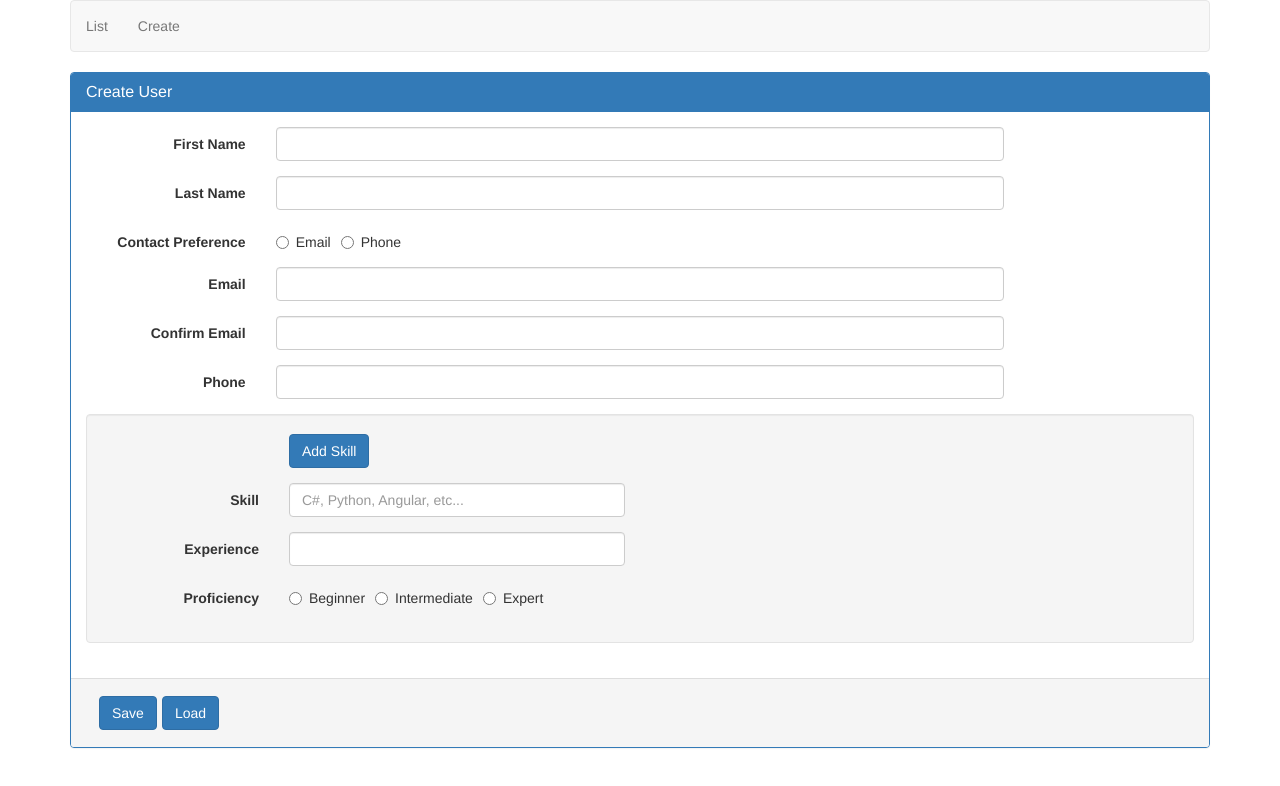
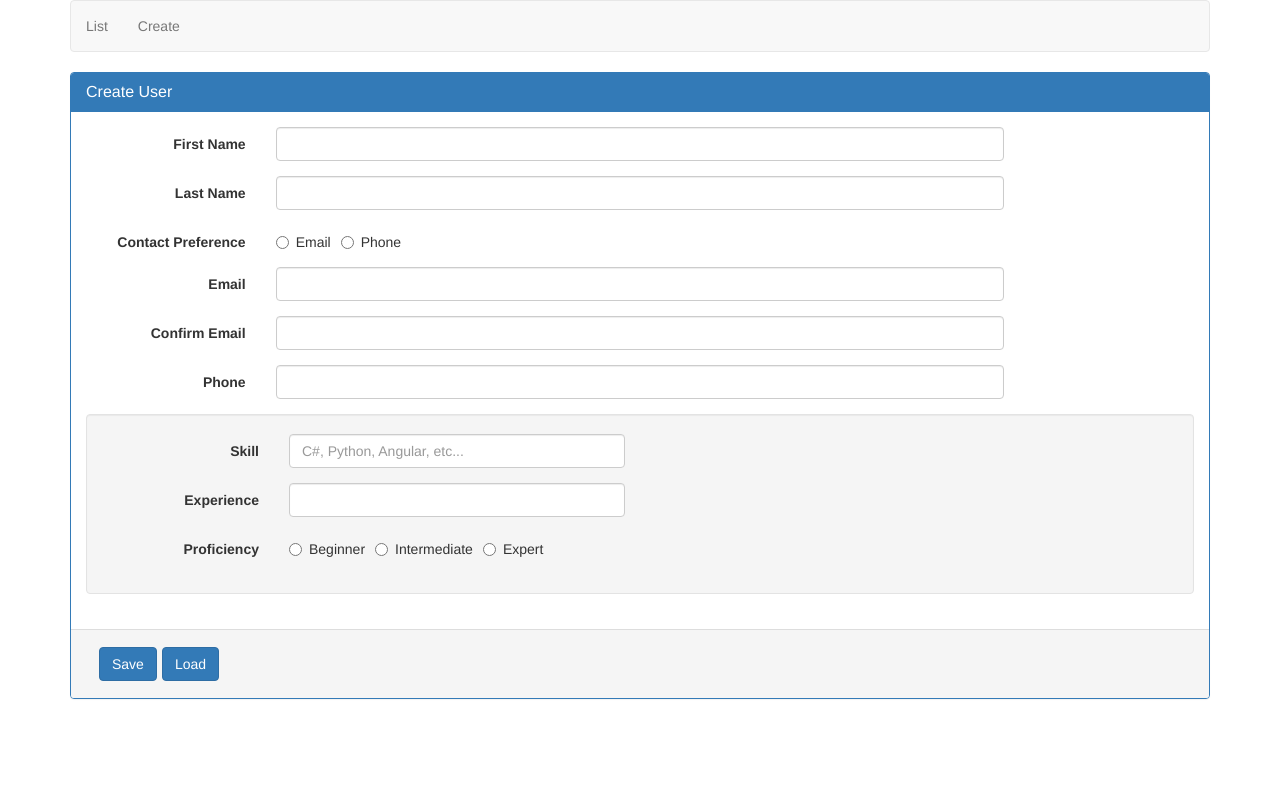
Before and after one commit to adeelbarki/Demo-formValidation-Angular, an Angular app: page /create in a window 1280 px wide. Shown: the top 786 px of the page. Built offline with nearby package versions, Linux system fonts and the light colour scheme.

Commit message:
added validation for email and skills

```diff
--- a/src/app/user/create-user.component.html
+++ b/src/app/user/create-user.component.html
@@ -5,43 +5,33 @@
     </div>
     <div class="panel-body">
 
-      <div class="form-group" [ngClass]="{'has-error': userForm.get('firstName').errors &&
-        (userForm.get('firstName').touched || userForm.get('firstName').dirty)}">
+      <div class="form-group" [ngClass]="{'has-error': formErrors.firstName}">
         <label for="firstName" class="col-sm-2 control-label">First Name</label>
         <div class="col-sm-8">
           <input
             type="text"
+            id="firstName"
             class="form-control"
-            formControlName="firstName">
-          <span class="help-block" *ngIf="userForm.get('firstName').errors &&
-          (userForm.get('firstName').touched || userForm.get('firstName').dirty)">
-            <span *ngIf="userForm.get('firstName').errors.required">
-              First Name is required
-            </span>
-            <span *ngIf="userForm.get('firstName').errors.minlength || userForm.get('firstName').errors.maxlength">
-              Must be greater than 2 and less than 10
-            </span>
+            formControlName="firstName"
+            (blur)="logValidationErrors()">
+          <span class="help-block" *ngIf="formErrors.firstName">
+            {{formErrors.firstName}}
           </span>
 
         </div>
       </div>
 
-      <div class="form-group" [ngClass]="{'has-error': userForm.get('lastName').errors &&
-          (userForm.get('lastName').touched || userForm.get('lastName').dirty)}">
+      <div class="form-group" [ngClass]="{'has-error': formErrors.lastName}">
         <label for="lastName" class="col-sm-2 control-label">Last Name</label>
         <div class="col-sm-8">
           <input
             type="text"
+            id="lastName"
             class="form-control"
-            formControlName="lastName">
-            <span class="help-block" *ngIf="userForm.get('lastName').errors &&
-                (userForm.get('lastName').touched || userForm.get('lastName').dirty)">
-              <span *ngIf="userForm.get('lastName').errors.required">
-                Last Name is required
-              </span>
-              <span *ngIf="userForm.get('lastName').errors.minlength || userForm.get('lastName').errors.maxlength">
-                Must be greater than 2 and less than 10
-              </span>
+            formControlName="lastName"
+            (blur)="logValidationErrors()">
+            <span class="help-block" *ngIf="formErrors.lastName">
+              {{formErrors.lastName}}
             </span>
         </div>
       </div>
@@ -58,17 +48,31 @@
         </div>
       </div>
 
-      <div class="form-group">
+      <div class="form-group" [ngClass]="{'has-error': formErrors.email}">
         <label for="email" class="col-sm-2 control-label">Email</label>
         <div class="col-sm-8">
-          <input type="text" class="form-control">
+          <input
+            type="text"
+            class="form-control"
+            formControlName="email"
+            (blur)="logValidationErrors()">
+          <span class="help-block" *ngIf="formErrors.email">
+            {{formErrors.email}}
+          </span>
         </div>
       </div>
 
-      <div class="form-group">
+      <div class="form-group" [ngClass]="{'has-error': formErrors.confirmEmail}">
         <label for="confirmEmail" class="col-sm-2 control-label">Confirm Email</label>
         <div class="col-sm-8">
-          <input type="text" class="form-control">
+          <input
+            type="text"
+            class="form-control"
+            formControlName="confirmEmail"
+            (blur)="logValidationErrors()">
+            <span class="help-block" *ngIf="formErrors.confirmEmail">
+              {{formErrors.confirmEmail}}
+            </span>
         </div>
       </div>
 
@@ -80,48 +84,80 @@
       </div>
 
       <div class="well">
+        <div formGroupName="skills">
 
-        <div class="form-group">
-          <div class="col-md-offset-2 col-md-4">
-            <button class="btn btn-primary">Add Skill</button>
+          <div class="form-group" [ngClass]="{'has-error': formErrors.skillName}">
+            <label for="skillName" class="col-sm-2 control-label">Skill</label>
+            <div class="col-sm-4">
+              <input
+                type="text"
+                class="form-control"
+                id="skillName"
+                placeholder="C#, Python, Angular, etc..."
+                formControlName="skillName"
+                (blur)="logValidationErrors()">
+                <span class="help-block" *ngIf="formErrors.skillName">
+                  {{formErrors.skillName}}
+                </span>
             </div>
           </div>
 
-        <div class="form-group">
-          <label for="skillName" class="col-sm-2 control-label">Skill</label>
+          <div class="form-group" [ngClass]="{'has-error': formErrors.experienceInYears}">
+            <label for="experienceInYears" class="col-sm-2 control-label">Experience</label>
             <div class="col-sm-4">
-            <input type="text" class="form-control" placeholder="C#, Python, Angular, etc...">
+              <input
+                type="text"
+                class="form-control"
+                formControlName="experienceInYears"
+                (blur)="logValidationErrors()">
+                <span class="help-block" *ngIf="formErrors.experienceInYears">
+                  {{formErrors.experienceInYears}}
+                </span>
             </div>
           </div>
 
-        <div class="form-group">
-          <label for="experienceInYears" class="col-sm-2 control-label">Experience</label>
-          <div class="col-sm-4">
-            <input type="text" class="form-control">
-          </div>
-        </div>
-
-        <div class="form-group">
+          <div class="form-group" [ngClass]="{'has-error': formErrors.proficiency}">
             <label for="proficiency" class="col-md-2 control-label">Proficiency</label>
             <div class="col-md-8">
               <label class="radio-inline">
-              <input type="radio" id="proficiency" value="beginner">Beginner
+                <input
+                  type="radio"
+                  id="proficiency"
+                  value="beginner"
+                  formControlName="proficiency"
+                  (blur)="logValidationErrors()">Beginner
               </label>
               <label class="radio-inline">
-              <input type="radio" id="proficiency" value="intermediate">Intermediate
+                <input
+                  type="radio"
+                  id="proficiency"
+                  value="intermediate"
+                  formControlName="proficiency"
+                  (blur)="logValidationErrors()">Intermediate
               </label>
               <label class="radio-inline">
-              <input type="radio" id="proficiency" value="expert">Expert
+                <input
+                  type="radio"
+                  id="proficiency"
+                  value="expert"
+                  formControlName="proficiency"
+                  (blur)="logValidationErrors()">Expert
               </label>
+              <span class="help-block" *ngIf="formErrors.proficiency">
+                {{formErrors.proficiency}}
+              </span>
+            </div>
           </div>
         </div>
       </div>
     </div>
 
+
+
     <div class="panel-footer">
       <div class="btn btn-toolbar">
         <button class="btn btn-primary">Save</button>
-        <button class="btn btn-primary">Load</button>
+        <button class="btn btn-primary" (click)="onClickLoadData()">Load</button>
       </div>
     </div>
   </div>
--- a/src/app/user/create-user.component.ts
+++ b/src/app/user/create-user.component.ts
@@ -16,10 +16,35 @@ export class CreateUserComponent implements OnInit {
       maxlength: 'Must be less than 10 characters'
     },
     lastName: {
-      required: 'First Name is required',
+      required: 'Last Name is required',
       minlength: 'Must be 2 characters',
       maxlength: 'Must be less than 10 characters'
+    },
+    email: {
+      required: 'Email is required',
+    },
+    confirmEmail: {
+      required: 'Confirm Email is required',
+    },
+    skillName: {
+      required: 'Skill name is required',
+    },
+    experienceInYears: {
+      required: 'Experience is required'
+    },
+    proficiency: {
+      required: 'Proficiency is required'
     }
+  };
+
+  formErrors = {
+    firstName: '',
+    lastName: '',
+    email: '',
+    confirmEmail: '',
+    skillName: '',
+    experienceInYears: '',
+    proficiency: '',
   };
 
   constructor(private fb: FormBuilder) { }
@@ -28,6 +53,41 @@ export class CreateUserComponent implements OnInit {
     this.userForm = this.fb.group({
       firstName: ['', [Validators.required, Validators.minLength(2), Validators.maxLength(10)]],
       lastName: ['', [Validators.required, Validators.minLength(2), Validators.maxLength(10)]],
+      email: ['', Validators.required],
+      confirmEmail: ['', Validators.required],
+      skills: this.fb.group({
+        skillName: ['', Validators.required],
+        experienceInYears: ['', Validators.required],
+        proficiency: ['', Validators.required]
+      })
+    });
+    this.userForm.valueChanges.subscribe(data => {
+      this.logValidationErrors(this.userForm);
     });
   }
+
+  logValidationErrors(group: FormGroup = this.userForm): void {
+    Object.keys(group.controls).forEach((key: string) => {
+      const abstractControl = group.get(key)
+      if (abstractControl instanceof FormGroup) {
+        this.logValidationErrors(abstractControl);
+      } else {
+        this.formErrors[key] = '';
+        if (abstractControl && !abstractControl.valid &&
+            (abstractControl.touched || abstractControl.dirty)) {
+          const messages = this.ValidationMessages[key];
+          for (const errorKey in abstractControl.errors) {
+            if (errorKey) {
+              this.formErrors[key] += messages[errorKey] + '';
+            }
+          }
+        }
+      }
+    });
+  }
+
+  onClickLoadData(): void {
+    this.logValidationErrors(this.userForm);
+    console.log(this.formErrors);
+  }
 }
```
Lines whose indentation alone changed are shown as unchanged.
